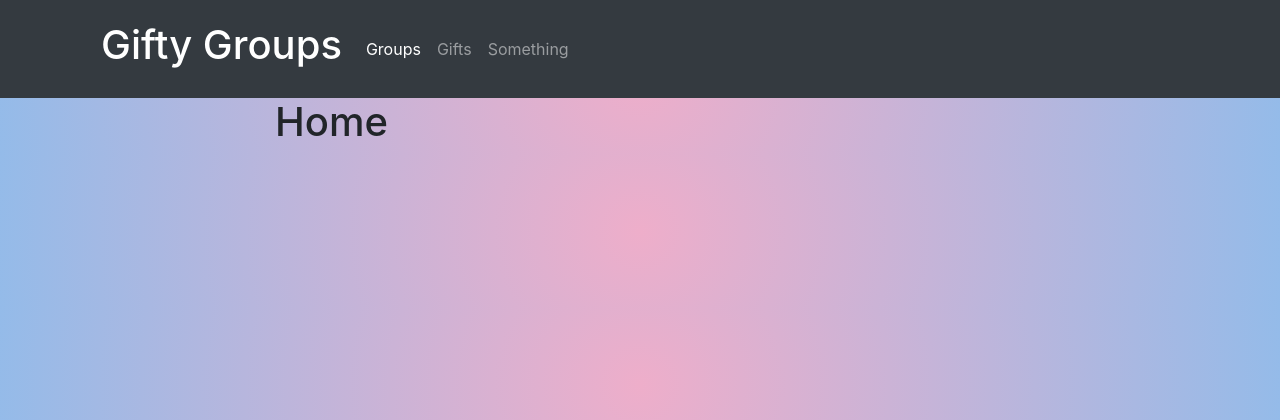
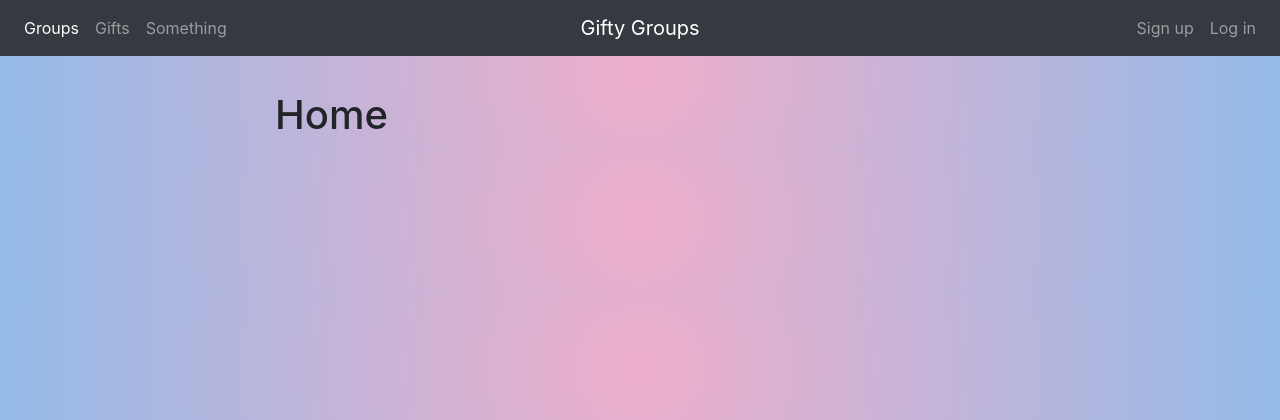
Before and after one commit to Brendan-Stubbs/gift_of_groups, a Django app: page / in a window 1280 px wide. Shown: the top 420 px of the page. Run offline with Django 3.2, Linux system fonts and the light colour scheme; some libraries are stand-ins or nearby versions.

Commit message:
user logins

```diff
--- a/gift_of_groups/settings.py
+++ b/gift_of_groups/settings.py
@@ -37,6 +37,7 @@ INSTALLED_APPS = [
     "django.contrib.sessions",
     "django.contrib.messages",
     "django.contrib.staticfiles",
+    "crispy_forms",
     "uac.apps.UacConfig",
     "gifts.apps.GiftsConfig",
 ]
@@ -114,3 +115,8 @@ USE_TZ = True
 # https://docs.djangoproject.com/en/2.2/howto/static-files/
 
 STATIC_URL = "/static/"
+
+CRISPY_TEMPLATE_PACK = "bootstrap4"
+
+LOGIN_REDIRECT_URL = "/"
+LOGOUT_REDIRECT_URL = "/"
--- a/gift_of_groups/urls.py
+++ b/gift_of_groups/urls.py
@@ -21,5 +21,6 @@ from uac import views as uac_views
 urlpatterns = [
     path("admin/", admin.site.urls),
     path("register/", uac_views.Register.as_view(), name="register"),
+    path("", include("django.contrib.auth.urls")),
     path("", include("gifts.urls")),
 ]
--- a/gifts/templates/gifts/header.html
+++ b/gifts/templates/gifts/header.html
@@ -1,17 +1,15 @@
-<nav class="navbar navbar-dark bg-dark">
-    <div class="container">
-        <nav class="navbar navbar-toggleable-md navbar-expand-md navbar-light" id="commRollover">
-            <button class="navbar-toggler navbar-toggler-right" type="button" data-toggle="collapse"
-                data-target="#navbarNav" aria-controls="navbarNav" aria-expanded="false" aria-label="Toggle navigation">
-                <span class="navbar-toggler-icon"></span>
-            </button>
-            <a class="navbar-brand" href="#">
-                <h1>Gifty Groups</h1>
-            </a>
-            <div class="collapse navbar-collapse justify-content-end" id="navbarNav">
-                <ul class="navbar-nav">
+<style>
+    nav {
+        margin-bottom: 35px;
+    }
+</style>
+
+
+<nav class="navbar navbar-expand-md navbar-dark bg-dark">
+    <div class="navbar-collapse collapse w-100 order-1 order-md-0 dual-collapse2">
+        <ul class="navbar-nav mr-auto">
             <li class="nav-item active">
-                        <a class="nav-link" href="#">Groups<span class="sr-only">(current)</span></a>
+                <a class="nav-link" href="#">Groups</a>
             </li>
             <li class="nav-item">
                 <a class="nav-link" href="#">Gifts</a>
@@ -19,9 +17,28 @@
             <li class="nav-item">
                 <a class="nav-link" href="#">Something</a>
             </li>
-
+        </ul>
+    </div>
+    <div class="mx-auto order-0">
+        <a class="navbar-brand mx-auto" href="{% url 'index' %}">Gifty Groups</a>
+        <button class="navbar-toggler" type="button" data-toggle="collapse" data-target=".dual-collapse2">
+            <span class="navbar-toggler-icon"></span>
+        </button>
+    </div>
+    <div class="navbar-collapse collapse w-100 order-3 dual-collapse2">
+        <ul class="navbar-nav ml-auto">
+            {% if user.is_authenticated %}
+            <li class="nav-item">
+                <a class="nav-link" href="{% url 'logout' %}">Log out</a>
+            </li>
+            {% else %}
+            <li class="nav-item">
+                <a class="nav-link" href="{% url 'register' %}">Sign up</a>
+            </li>
+            <li class="nav-item">
+                <a class="nav-link" href="{% url 'login' %}">Log in</a>
+            </li>
+            {% endif %}
         </ul>
     </div>
 </nav>
-    </div>
-</nav>
--- a/gifts/templates/gifts/index.html
+++ b/gifts/templates/gifts/index.html
@@ -5,4 +5,7 @@
 
 {% block content %}
 <h1>Home</h1>
+{% if user.is_authenticated %}
+<p>Hi {{request.user.first_name}}</p>
+{% endif %}
 {% endblock %}
--- a/uac/templates/register/register.html
+++ b/uac/templates/register/register.html
@@ -7,7 +7,7 @@
 <div class="container">
     <div class="row">
         <div class="offset-md-2 col-md-8">
-            <form method="POST" class="form-group" style="padding:35px 0px;">
+            <form method="POST" class="form-group">
                 {% csrf_token %}
                 <div class="row">
                     <div class="col-md">
--- a/uac/views.py
+++ b/uac/views.py
@@ -1,6 +1,7 @@
 from django.shortcuts import render, redirect
 from django.views import generic
 from .forms import RegisterForm
+from django.contrib.auth import authenticate, login
 
 
 # Create your views here.
@@ -16,6 +17,11 @@ class Register(generic.View):
             user = form.save(commit=False)
             user.username = form.cleaned_data["email"]
             user.save()
+            new_user = authenticate(
+                username=form.cleaned_data["email"],
+                password=form.cleaned_data["password1"],
+            )
+            login(request, new_user)
         else:
             form = RegisterForm()
             context = {"form": form}
```
Also changed, not shown: uac/templates/registration/login.html (added, +19 -0 lines). Lines whose indentation alone changed are shown as unchanged.
